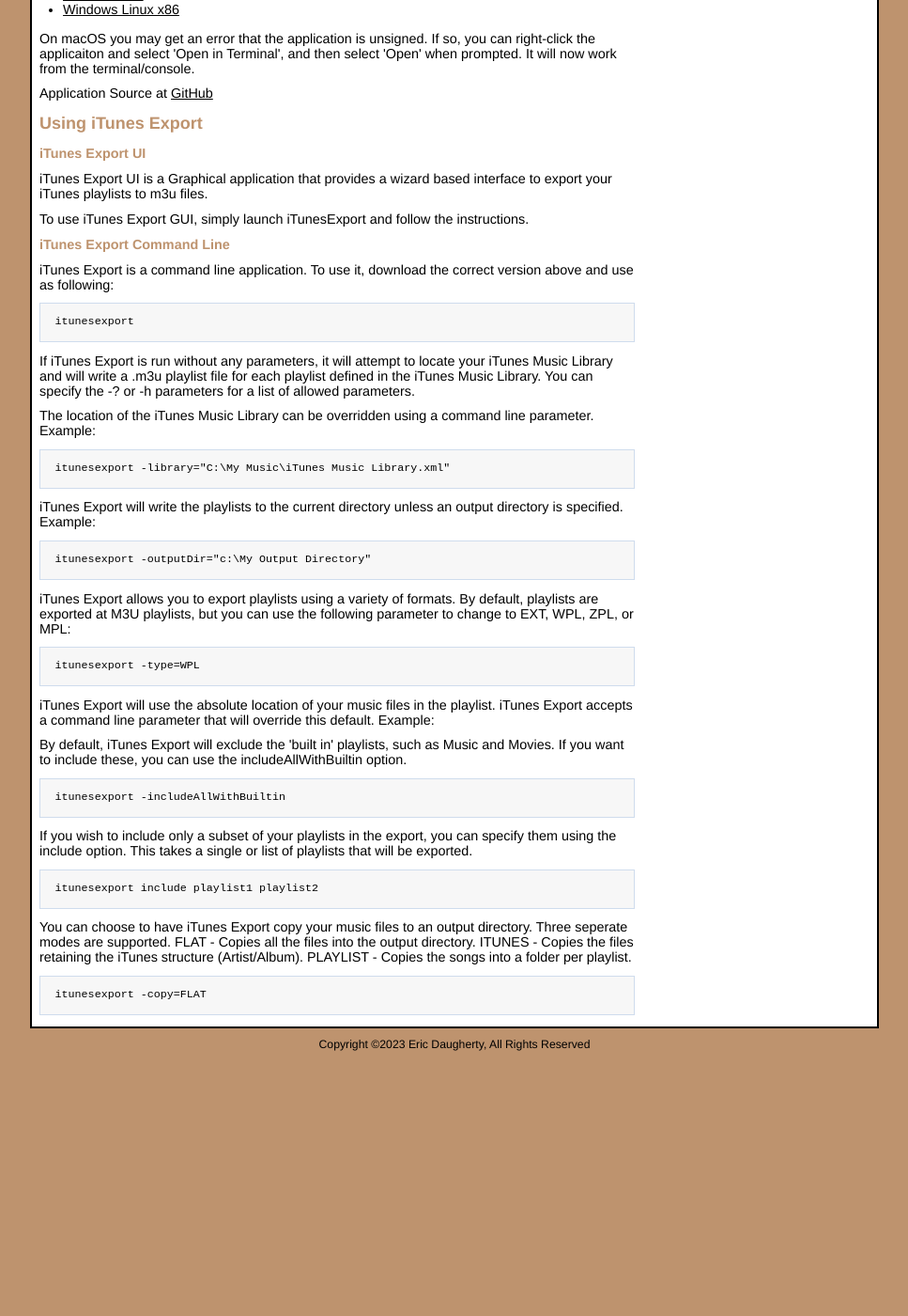
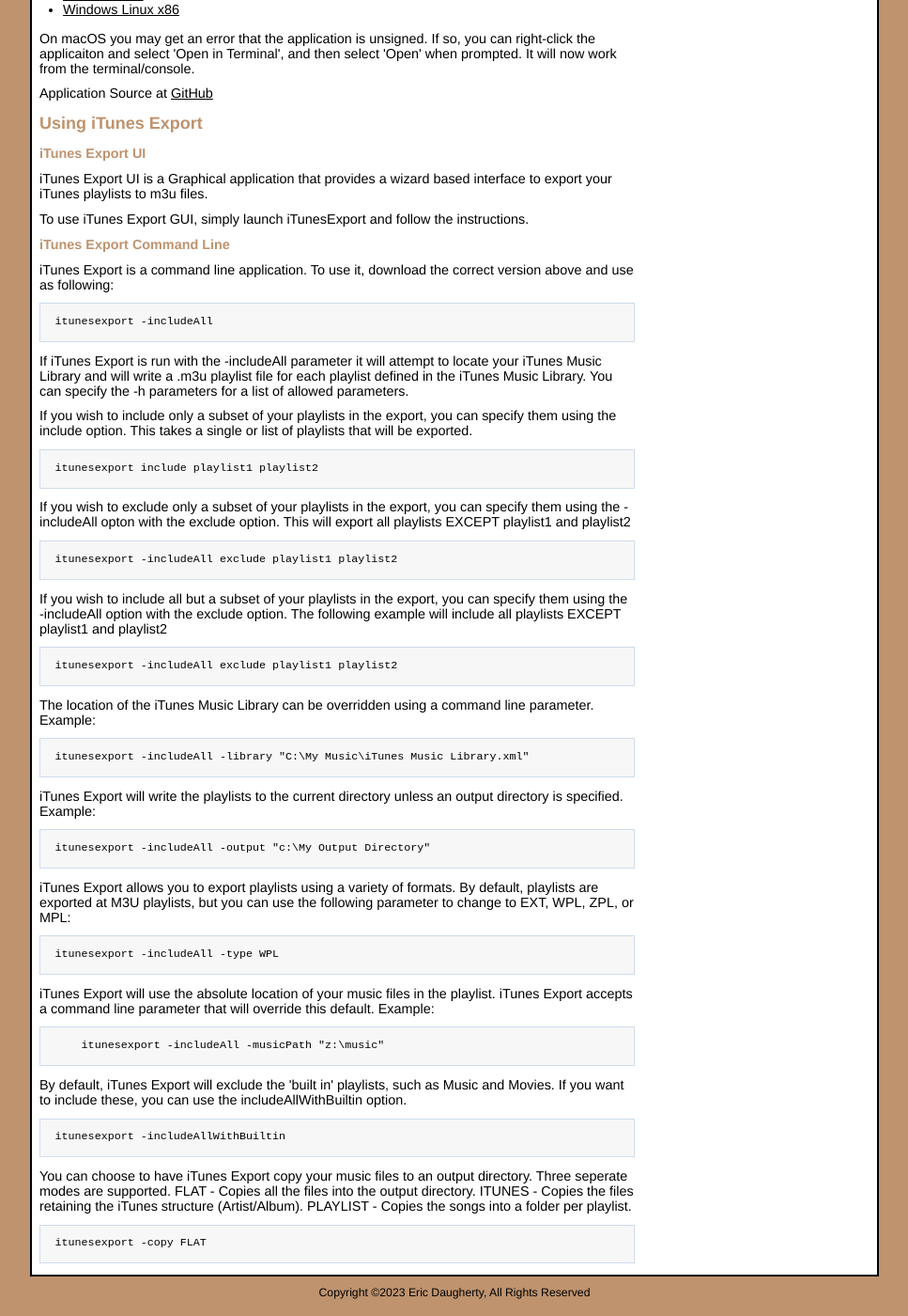
Before and after one commit to ericdaugherty/ericdaugherty.github.io, a Jekyll site: the page built from dev/itunesexport/index.html, in a window 1280 px wide and 1400 px high, scrolled down 1071 px. Shown: the whole window at 94% size, without its empty margins (156-1123 px from the left). Built offline with Jekyll 4.4.1, drawn with Linux system fonts in a browser that asks for light colours; before the commit the page ends 2207 px from its top, so only the background shows below that; some of the changed text lies outside the part shown.

Commit message:
Updated to v1.4.0, fixed CLI docs

```diff
--- a/dev/itunesexport/index.html
+++ b/dev/itunesexport/index.html
@@ -116,16 +116,47 @@
     and use as following:
 
   <pre class="code">
-itunesexport
+itunesexport -includeAll
       </pre>
 
   <p>
-    If iTunes Export is run without any parameters, it will attempt to locate
+    If iTunes Export is run with the -includeAll parameter it will attempt to locate
     your iTunes Music Library and will write a .m3u playlist file for each
-    playlist defined in the iTunes Music Library. You can specify the -? or -h
+    playlist defined in the iTunes Music Library. You can specify the -h
     parameters for a list of allowed parameters.
   </p>
 
+  <p>
+    If you wish to include only a subset of your playlists in the export, you can specify them using the
+    include option. This takes a single or list of playlists that will be exported.
+  </p>
+
+
+  <pre class="code">
+itunesexport include playlist1 playlist2
+  </pre>
+
+
+  <p>
+    If you wish to exclude only a subset of your playlists in the export, you can specify them using the
+    -includeAll opton with the exclude option. This will export all playlists EXCEPT playlist1 and playlist2
+  </p>
+
+
+  <pre class="code">
+itunesexport -includeAll exclude playlist1 playlist2
+  </pre>
+
+  <p>
+    If you wish to include all but a subset of your playlists in the export, you can specify them using the
+    -includeAll option with the exclude option. The following example will include all playlists EXCEPT
+    playlist1 and playlist2
+  </p>
+
+
+  <pre class="code">
+itunesexport -includeAll exclude playlist1 playlist2
+  </pre>
 
   <p>
     The location of the iTunes Music Library can be overridden using a command
@@ -133,7 +164,7 @@
   </p>
 
   <pre class="code">
-itunesexport -library="C:\My Music\iTunes Music Library.xml"
+itunesexport -includeAll -library "C:\My Music\iTunes Music Library.xml"
       </pre>
 
   <p>
@@ -142,7 +173,7 @@
   </p>
 
   <pre class="code">
-itunesexport -outputDir="c:\My Output Directory"
+itunesexport -includeAll -output "c:\My Output Directory"
       </pre>
 
   <p>
@@ -152,13 +183,17 @@
   </p>
 
   <pre class="code">
-itunesexport -type=WPL
-      </pre>
+itunesexport -includeAll -type WPL
+  </pre>
 
   <p>
     iTunes Export will use the absolute location of your music files in the playlist. iTunes Export
     accepts a command line parameter that will override this default. Example:
   </p>
+
+  <pre class="code">
+    itunesexport -includeAll -musicPath "z:\music"
+  </pre>
 
   <p>
     By default, iTunes Export will exclude the 'built in' playlists, such as Music and Movies. If you want to include
@@ -167,17 +202,7 @@
 
   <pre class="code">
 itunesexport -includeAllWithBuiltin
-      </pre>
-
-  <p>
-    If you wish to include only a subset of your playlists in the export, you can specify them using the
-    include option. This takes a single or list of playlists that will be exported.
-  </p>
-
-
-  <pre class="code">
-itunesexport include playlist1 playlist2
-      </pre>
+  </pre>
 
   <p>
     You can choose to have iTunes Export copy your music files to an output directory.
@@ -187,7 +212,7 @@
   </p>
 
   <pre class="code">
-itunesexport -copy=FLAT
-      </pre>
+itunesexport -copy FLAT
+  </pre>
 
 </div>
```
Also changed, not shown: other parts of dev/itunesexport/index.html (+5 -5 lines).
